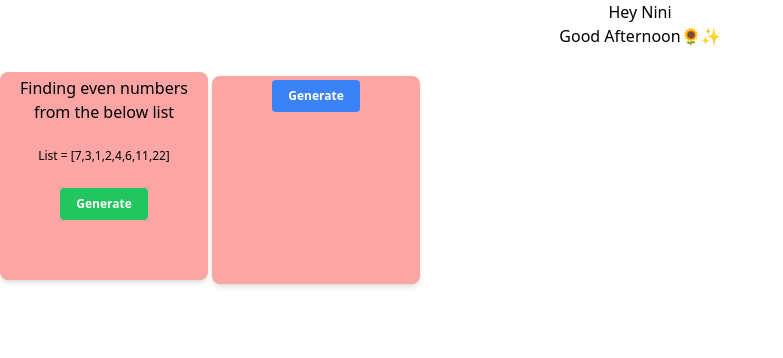
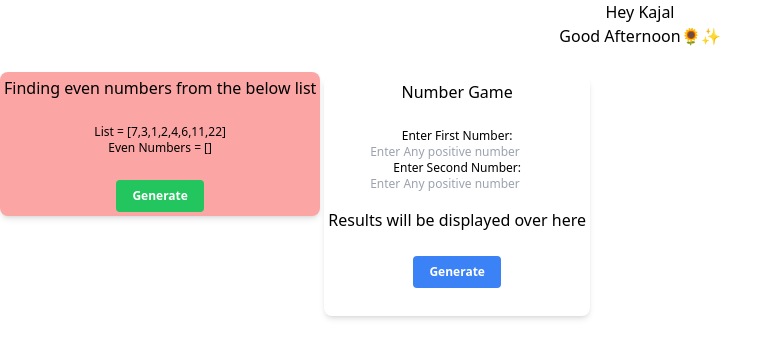
Before and after one commit to CDC-KajalL/CDC-Learning-and-Development, a React (Vite) app in the folder ReactJs/React-Learning/: page / in a window 1280 px wide. Shown: the top 358 px of the page, without its empty margins (0-783 px from the left). Built offline with nearby package versions, Linux system fonts and the light colour scheme.

Commit message:
Added Number game

```diff
--- a/ReactJs/React-Learning/package.json
+++ b/ReactJs/React-Learning/package.json
@@ -23,6 +23,7 @@
     "eslint-plugin-react-hooks": "^4.6.0",
     "eslint-plugin-react-refresh": "^0.4.5",
     "postcss": "^8.4.35",
+    "react-icons": "^5.0.1",
     "tailwindcss": "^3.4.1",
     "vite": "^5.1.4"
   }
--- a/ReactJs/React-Learning/src/Basics/_1_Box.jsx
+++ b/ReactJs/React-Learning/src/Basics/_1_Box.jsx
@@ -4,7 +4,7 @@ function Box(props) {
   const {children} = props
   return (
     <div>
-        <div className = "w-52 h-52 shadow-md rounded-lg bg-red-300 p-1">
+        <div className ={ `w-${props.width} h-${props.height} shadow-md rounded-lg bg-${props.color} p-1`}>
           {children}
         </div>
     </div>
--- a/ReactJs/React-Learning/src/Basics/_1_Introduction.jsx
+++ b/ReactJs/React-Learning/src/Basics/_1_Introduction.jsx
@@ -1,7 +1,9 @@
-import {useState} from 'react'
+import React, {useState} from 'react'
 import Box from './_1_Box';
 import Btn from './_1_Button';
+import Form1 from './_3_Form';
 
+//Wishes according to the time
 const Wish = () => {
     const today = new Date();
     if (today.getHours() < 12) {
@@ -20,45 +22,54 @@ const Wish = () => {
         return "Have a great day ahead🌼!"
     }
 }
-//Iterating through array
-const even = (arr) => {
-    const r = arr.filter(num => num % 2 === 0);
-    console.log(r)
-    return r;
-}
 
 function Introduction() {
-    const [name, setName] = useState('Nini');
+    const [name, setName] = useState('Kajal');
     const nums = [7, 3, 1, 2, 4, 6, 11, 22]
-    //passing as a parameter in random function
+    const [displayText, setDisplayText] = useState('');
+
+    //Even number from the list
+    const even = (arr) => {
+        const r = arr.filter(num => num % 2 === 0);
+        console.log(r)
+        setDisplayText(r.join(','));
+        return r;
+    }
+    //random item selector from an array passed as a parameter
     const Randomise = (arr) => {
         const r = Math.floor(Math.random() * arr.length)
         return arr[r];
     }
+    //Changes the name on double click through a random function
     const handleNameChange =()=>{
         const names = ["Kate", "Einstenina", "Nini", "Kajal", "Einsta"]
         const r = Math.floor(Math.random() * names.length)
         setName(names[r]);
         console.log("double clicked!")
     }
+
     return (
         <div>
             <div className="flex justify-center flex-col text-center ">
-                <p onDoubleClick={handleNameChange}>Hey {name}</p>
+                <h1 onDoubleClick={handleNameChange}>Hey {name}</h1>
                 <p>{Wish()}</p>
                 <br />
                 <div className="flex flex-wrap space-x-1 space-y-1">
-                    <Box className="">
+                    {/* Box 1 */}
+                    <Box width="52" height="52" color = "red-300">
                         <p>Finding even numbers from the below list</p><br />
                         <div className="text-xs">
                             <p >List = [{nums.join(',')}]</p>
-                            <p></p>
+                            <p>Even Numbers = [{displayText}]</p>
                         </div>
                         <br />
-                        <Btn size="sm" type="primary" onClick={even(nums)}>Generate</Btn>
+                        <Btn size="sm" type="primary" onClick={() => even(nums)}>Generate</Btn>
                     </Box>
-                    <Box className="">
-                        <Btn size="sm" type="secondary">Generate</Btn>
+                    {/* Box 2 */}
+                    <Box width = "52" height = "56" color = "orange-300">
+                        <p>Number Game</p><br/>
+                        <Form1></Form1>
+
                     </Box>
                 </div>
             </div>
--- a/ReactJs/React-Learning/src/Basics/_2_Lists_and_Keys.jsx
+++ b/ReactJs/React-Learning/src/Basics/_2_Lists_and_Keys.jsx
@@ -20,13 +20,14 @@ import { useState } from 'react'
     ])
     return (
         <div>
-                {items.map((item)=>{
-                    <li className = "item" key = {items.id}>
-                    <input type = "checkbox" checked = {items.checked}/>
+            <ul>
+                {items.map((item) => {
+                    <li className="item" key={items.id}>
+                        <input type="checkbox" checked={items.checked} />
                         <label>{items.item}</label>
-                    <button>Delete</button>
                     </li>
-                })}6
+                })}
+            </ul>
         </div>
     )
 }
--- /dev/null
+++ b/ReactJs/React-Learning/src/Basics/_3_Form.jsx
@@ -0,0 +1,61 @@
+import React, { useState } from 'react';
+import Btn from './_1_Button';
+
+const Form1 = () => {
+    const [num1, setNum1] = useState('');
+    const [num2, setNum2] = useState('');
+    const [res, setRes] = useState('Results will be displayed over here');
+    const handleNum1Change = (event) => {
+        setNum1(event.target.value);
+    };
+
+    const handleNum2Change = (event) => {
+        setNum2(event.target.value);
+    };
+
+    const handleSubmit = (event) => {
+        event.preventDefault();
+        console.log("Form submitted");
+        console.log("Number 1:", num1);
+        console.log("Number 2:", num2);
+        if (num1 === num2) {
+            setRes("You entered same numbers!")
+        } else {
+            setRes("You entered different numbers")
+        }
+    };
+    return (
+        <div>
+            <form onSubmit={handleSubmit}>
+                <div className="text-xs">
+                    <label>Enter First Number: </label>
+                    <div className="w-50">
+                        <input
+                            type="number"
+                            placeholder="Enter Any positive number"
+                            value={num1}
+                            onChange={handleNum1Change}
+                        />
+                    </div>
+                </div>
+                <div className="text-xs">
+                    <label>Enter Second Number: </label>
+                    <div className="w-50">
+                        <input
+                            type="number"
+                            placeholder="Enter Any positive number"
+                            value={num2}
+                            onChange={handleNum2Change}
+                        />
+                    </div><br/>
+                </div>
+                <p>{res}</p>
+                <br />
+                <Btn size="sm" type="secondary" onClick={handleSubmit}>Generate</Btn>
+                <br/>
+            </form>
+        </div>
+    );
+}
+
+export default Form1;
```
Also changed, not shown: 1 other file (tests, documents, lock files or other folders). Lines whose indentation alone changed are shown as unchanged.
